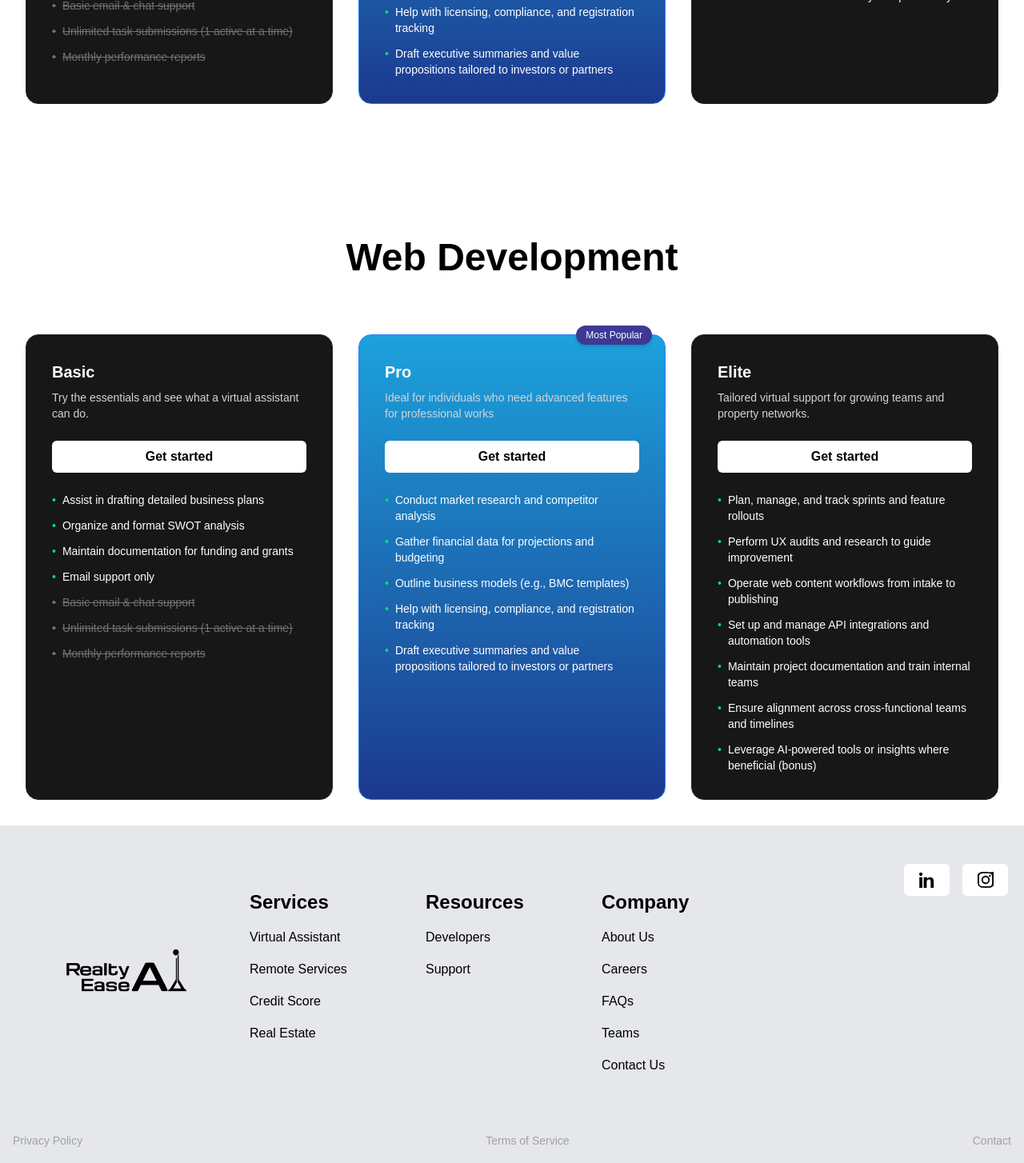
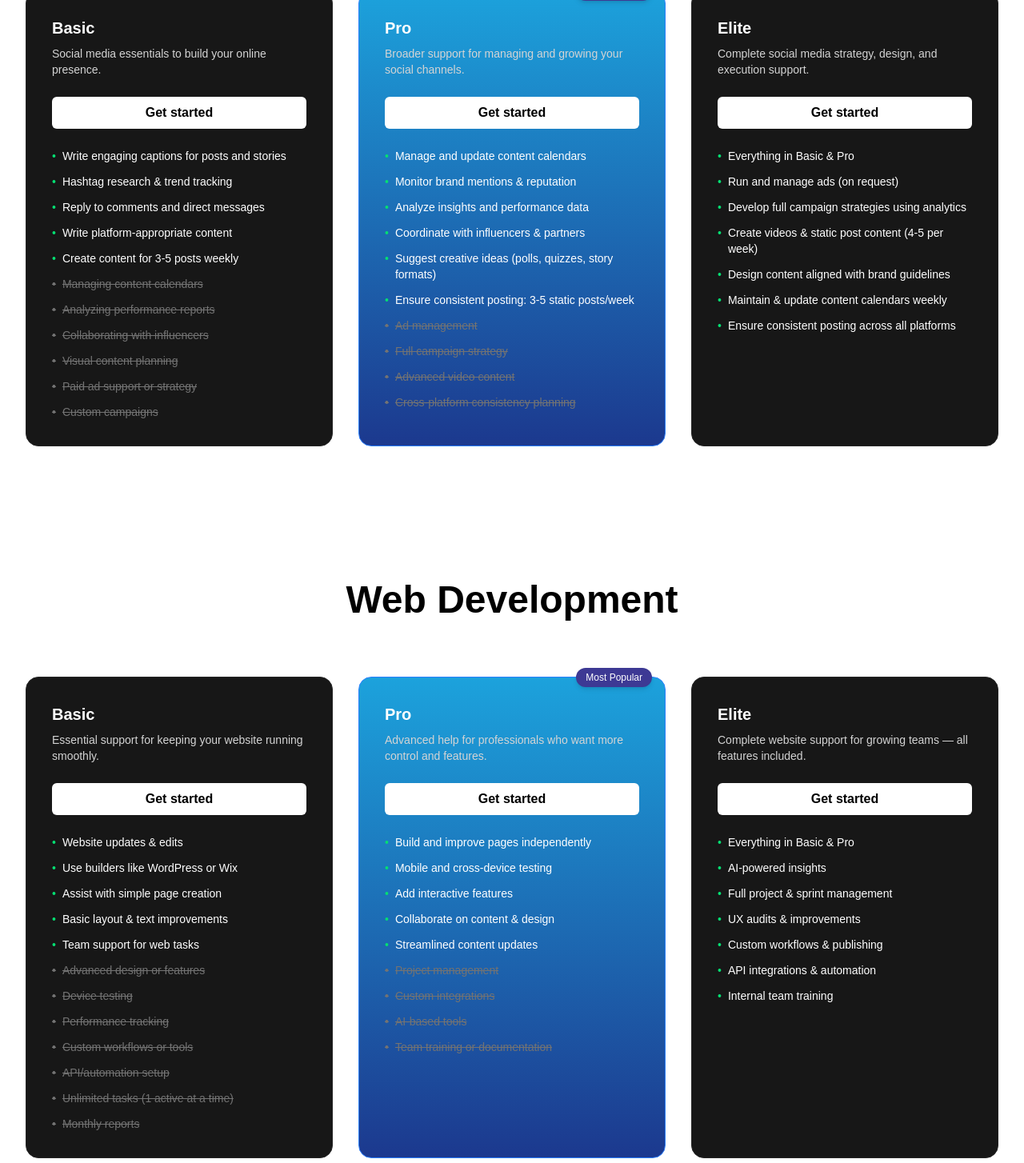
Before and after one commit to realtyeaseai/website, a Next.js app: page /SpecializedServices in a window 1280 px wide. Shown: the part 1330-2784 px from the top of the page at 80% size. Built offline with nearby package versions, Linux system fonts and the light colour scheme.

Commit message:
updated roles and responsibilites in specialized service , updated contact form

```diff
--- a/src/app/SpecializedServices/page.tsx
+++ b/src/app/SpecializedServices/page.tsx
@@ -10,137 +10,183 @@ interface Plan {
   }
 
   export default function PricingCards() {
-    const businessPlans = [ {
+   const businessPlans = [
+  {
     name: "Basic",
-                description: "Try the essentials and see what a virtual assistant can do.",
+    description: "Essential support to get started with your business planning.",
     features: [
       "Assist in drafting detailed business plans",
       "Organize and format SWOT analysis",
       "Maintain documentation for funding and grants",
-                  "Email support only",
+      "Email support only"
     ],
-                disabledFeatures: [
-                  "Basic email & chat support",
-                  "Unlimited task submissions (1 active at a time)",
-                  "Monthly performance reports",
+    disabledFeatures: ["Conduct market research and competitor analysis", // Not available in Basic
+      "Gather financial data for projections and budgeting", // Not available in Basic
+      "Outline business models (e.g., BMC templates)", // Not available in Basic
+      "Help with licensing, compliance, and registration tracking", // Not available in Basic
+      "Draft executive summaries and value propositions tailored to investors or partners", // Not available in Basic
+      "Create pitch decks and investor presentations", // Not available in Basic
+      "Support preparation for investor meetings and due diligence requests", // Not available in Basic
+      "Track KPIs and operational goals", // Not available in Basic
+      "Provide strategic insights and recommendations to improve scalability, profitability, and market positioning", // Not available in Basic
     ],
     highlight: false,
   },
   {
     name: "Pro",
-                description: "Ideal for individuals who need advanced features for professional works",
+    description: "Comprehensive support for growing businesses with strategic insights.",
     tag: "Most Popular",
     features: [
+      "All Basic Features",
+      // Pro features
       "Conduct market research and competitor analysis",
       "Gather financial data for projections and budgeting",
       "Outline business models (e.g., BMC templates)",
       "Help with licensing, compliance, and registration tracking",
-                  "Draft executive summaries and value propositions tailored to investors or partners",
+      "Draft executive summaries and value propositions tailored to investors or partners"
     ],
-                disabledFeatures: [],
+    disabledFeatures: [ "Create pitch decks and investor presentations", // Not available in Pro
+      "Support preparation for investor meetings and due diligence requests", // Not available in Pro
+      "Track KPIs and operational goals", // Not available in Pro
+      "Provide strategic insights and recommendations to improve scalability, profitability, and market positioning" // Not available in Pro],
+    ],
     highlight: true,
   },
   {
     name: "Elite",
-                description: "Tailored virtual support for growing teams and property networks.",
+    description: "Complete support for high-growth teams and enterprise-level projects.",
     features: [
+     "All Basic and Pro Features",
+      // Elite features
       "Create pitch decks and investor presentations",
-                  "Compile performance reports for stakeholders",
+      "Support preparation for investor meetings and due diligence requests",
       "Track KPIs and operational goals",
-                  "Provide strategic insights and recommendations for business model scalability and profitability",
+      "Provide strategic insights and recommendations to improve scalability, profitability, and market positioning"
     ],
     disabledFeatures: [],
     highlight: false,
-              },];
+  }
+];
 
-              const marketingPlans = [ {
+
+             const marketingPlans = [
+  {
     name: "Basic",
-                description: "Try the essentials and see what a virtual assistant can do.",
+    description: "Social media essentials to build your online presence.",
     features: [
-                  "Assist in drafting detailed business plans",
-                  "Organize and format SWOT analysis",
-                  "Maintain documentation for funding and grants",
-                  "Email support only",
+      "Write engaging captions for posts and stories",
+      "Hashtag research & trend tracking",
+      "Reply to comments and direct messages",
+      "Write platform-appropriate content",
+      "Create content for 3-5 posts weekly"
     ],
     disabledFeatures: [
-                  "Basic email & chat support",
-                  "Unlimited task submissions (1 active at a time)",
-                  "Monthly performance reports",
+      "Managing content calendars",
+      "Analyzing performance reports",
+      "Collaborating with influencers",
+      "Visual content planning",
+      "Paid ad support or strategy",
+      "Custom campaigns"
     ],
     highlight: false,
   },
   {
     name: "Pro",
-                description: "Ideal for individuals who need advanced features for professional works",
+    description: "Broader support for managing and growing your social channels.",
     tag: "Most Popular",
     features: [
-                  "Conduct market research and competitor analysis",
-                  "Gather financial data for projections and budgeting",
-                  "Outline business models (e.g., BMC templates)",
-                  "Help with licensing, compliance, and registration tracking",
-                  "Draft executive summaries and value propositions tailored to investors or partners",
+      "Manage and update content calendars",
+      "Monitor brand mentions & reputation",
+      "Analyze insights and performance data",
+      "Coordinate with influencers & partners",
+      "Suggest creative ideas (polls, quizzes, story formats)",
+      "Ensure consistent posting: 3-5 static posts/week"
     ],
-                disabledFeatures: [],
+    disabledFeatures: [
+      "Ad management",
+      "Full campaign strategy",
+      "Advanced video content",
+      "Cross-platform consistency planning"
+    ],
     highlight: true,
   },
   {
     name: "Elite",
-                description: "Tailored virtual support for growing teams and property networks.",
+    description: "Complete social media strategy, design, and execution support.",
     features: [
-                  "Create pitch decks and investor presentations",
-                  "Compile performance reports for stakeholders",
-                  "Track KPIs and operational goals",
-                  "Provide strategic insights and recommendations for business model scalability and profitability",
+      "Everything in Basic & Pro",
+      "Run and manage ads (on request)",
+      "Develop full campaign strategies using analytics",
+      "Create videos & static post content (4-5 per week)",
+      "Design content aligned with brand guidelines",
+      "Maintain & update content calendars weekly",
+      "Ensure consistent posting across all platforms"
     ],
     disabledFeatures: [],
     highlight: false,
-              },];
+  }
+];
 
-              const webDevPlans = [ {
+
+              const webDevPlans = [
+  {
     name: "Basic",
-                description: "Try the essentials and see what a virtual assistant can do.",
+    description: "Essential support for keeping your website running smoothly.",
     features: [
-                  "Assist in drafting detailed business plans",
-                  "Organize and format SWOT analysis",
-                  "Maintain documentation for funding and grants",
-                  "Email support only",
+      "Website updates & edits",
+      "Use builders like WordPress or Wix",
+      "Assist with simple page creation",
+      "Basic layout & text improvements",
+      "Team support for web tasks"
     ],
     disabledFeatures: [
-                  "Basic email & chat support",
-                  "Unlimited task submissions (1 active at a time)",
-                  "Monthly performance reports",
+      "Advanced design or features",
+      "Device testing",
+      "Performance tracking",
+      "Custom workflows or tools",
+      "API/automation setup",
+      "Unlimited tasks (1 active at a time)",
+      "Monthly reports"
     ],
     highlight: false,
   },
   {
     name: "Pro",
-                description: "Ideal for individuals who need advanced features for professional works",
+    description: "Advanced help for professionals who want more control and features.",
     tag: "Most Popular",
     features: [
-                  "Conduct market research and competitor analysis",
-                  "Gather financial data for projections and budgeting",
-                  "Outline business models (e.g., BMC templates)",
-                  "Help with licensing, compliance, and registration tracking",
-                  "Draft executive summaries and value propositions tailored to investors or partners",
+      "Build and improve pages independently",
+      "Mobile and cross-device testing",
+      "Add interactive features",
+      "Collaborate on content & design",
+      "Streamlined content updates"
     ],
-                disabledFeatures: [],
+    disabledFeatures: [
+      "Project management",
+      "Custom integrations",
+      "AI-based tools",
+      "Team training or documentation"
+    ],
     highlight: true,
   },
   {
     name: "Elite",
-                description: "Tailored virtual support for growing teams and property networks.",
+    description: "Complete website support for growing teams — all features included.",
     features: [
-                  "Plan, manage, and track sprints and feature rollouts",
-                  "Perform UX audits and research to guide improvement",
-                  "Operate web content workflows from intake to publishing",
-                  "Set up and manage API integrations and automation tools",
-                  "Maintain project documentation and train internal teams",
-                  "Ensure alignment across cross-functional teams and timelines",
-                  "Leverage AI-powered tools or insights where beneficial (bonus)",
+      "Everything in Basic & Pro",
+      "AI-powered insights",
+      "Full project & sprint management",
+      "UX audits & improvements",
+      "Custom workflows & publishing",
+      "API integrations & automation",
+      "Internal team training",
+
     ],
     disabledFeatures: [],
     highlight: false,
-              },];
+  }
+];
+
     return (
       <>
         <PricingSection title="Business Plan Development" plans={businessPlans} />
--- a/src/app/contact/page.tsx
+++ b/src/app/contact/page.tsx
@@ -24,11 +24,11 @@ export default function Contact() {
       </p>
 
 
-      <div className="flex flex-col md:flex-row gap-4 mt-8 items-center">
+      <div className="flex flex-col md:flex-row gap-4 mt-8 justify-center items-center">
         <button
           type="button"
           onClick={() => setActiveForm("call")}
-          className={`bg-[#ffffff] hover:bg-[#ffffffcc] cursor-pointer text-black font-semibold px-6 py-3 rounded-[6px] transition duration-300 w-[90%] ${
+          className={`bg-[#ffffff] hover:bg-[#ffffffcc] cursor-pointer text-black font-semibold px-6 py-3 rounded-[6px] transition duration-300 w-auto ${
             activeForm === "call" ? "ring-2 ring-white" : ""
           }`}
         >
@@ -38,7 +38,7 @@ export default function Contact() {
         <button
           type="button"
           onClick={() => setActiveForm("message")}
-          className={`bg-[#1ca2dc] hover:bg-[#1ca2dccc] text-white cursor-pointer font-semibold px-6 py-3 rounded-[6px] transition duration-300 w-[90%] ${
+          className={`bg-[#1ca2dc] hover:bg-[#1ca2dccc] text-white cursor-pointer font-semibold px-6 py-3 rounded-[6px] transition duration-300 w-auto ${
             activeForm === "message" ? "ring-2 ring-white" : ""
           }`}
         >
@@ -107,13 +107,13 @@ export default function Contact() {
       <div className="md:h-[380px] h-[600px] w-[96%] rounded-2xl border border-[#ffffff20] mt-4 hover:border-[#ffffff50] flex gap-4 items-center justify-center flex-col bg-[#1ca2dc] dark:bg-[radial-gradient(circle_at_center,_#1ca2dc,_#1ca2dc53,_#1ca2dc29,_#1ca2dc1f)]">
 
         <span className="h-[50px] w-[50px] rounded-[4px] flex items-center justify-center">
-          <Image src="/contactUsItems/mail.svg"
+          {/* <Image src="/contactUsItems/mail.svg"
             width={30}
             height={30}
             alt="icon"
-            className="w-[75%] h-auto" />
+            className="w-[75%] h-auto" /> */}
         </span>
-        <h1 className="md:text-4xl md:w-[55%] w-[90%] text-2xl text-center text-white"><b>Here&apos;s what some of our <span className="text-[#3d3994cc]"> satisfied user&apos;s</span> have said about us.</b></h1>
+        <h1 className="md:text-4xl md:w-[55%] w-[90%] text-2xl text-center text-white"><b>Here&apos;s what some of our <span className="text-[#2b1243]"> satisfied user&apos;s</span> have said about us.</b></h1>
         {/* <p className="text-center text-[14px] text-[#ffffff8a]">Here&apos;s what some of our satisfied <span className="">user&apos;s</span> have said about us.</p> */}
 
         <div className="flex items-center justify-center flex-col md:flex-row gap-8 h-[220px] md:h-[20%] w-[80%] md:mt-0 text-white">
--- a/src/app/services/page.tsx
+++ b/src/app/services/page.tsx
@@ -385,7 +385,7 @@ function FourthBox() {
           ))}
         </div>
 
-        <Link href="/pricing" className="h-[50px] dark:text-black w-full rounded-[4px] text-center flex items-center justify-center bg-black text-white hover:bg-gray-700 dark:bg-[#ffffff] hover:dark:bg-[#ffffffdc] transition-all duration-300 ease-in mt-4">
+        <Link href="/SpecializedServices" className="h-[50px] dark:text-black w-full rounded-[4px] text-center flex items-center justify-center bg-black text-white hover:bg-gray-700 dark:bg-[#ffffff] hover:dark:bg-[#ffffffdc] transition-all duration-300 ease-in mt-4">
           Check out our services
         </Link>
       </div>
```
Lines whose indentation alone changed are shown as unchanged.
